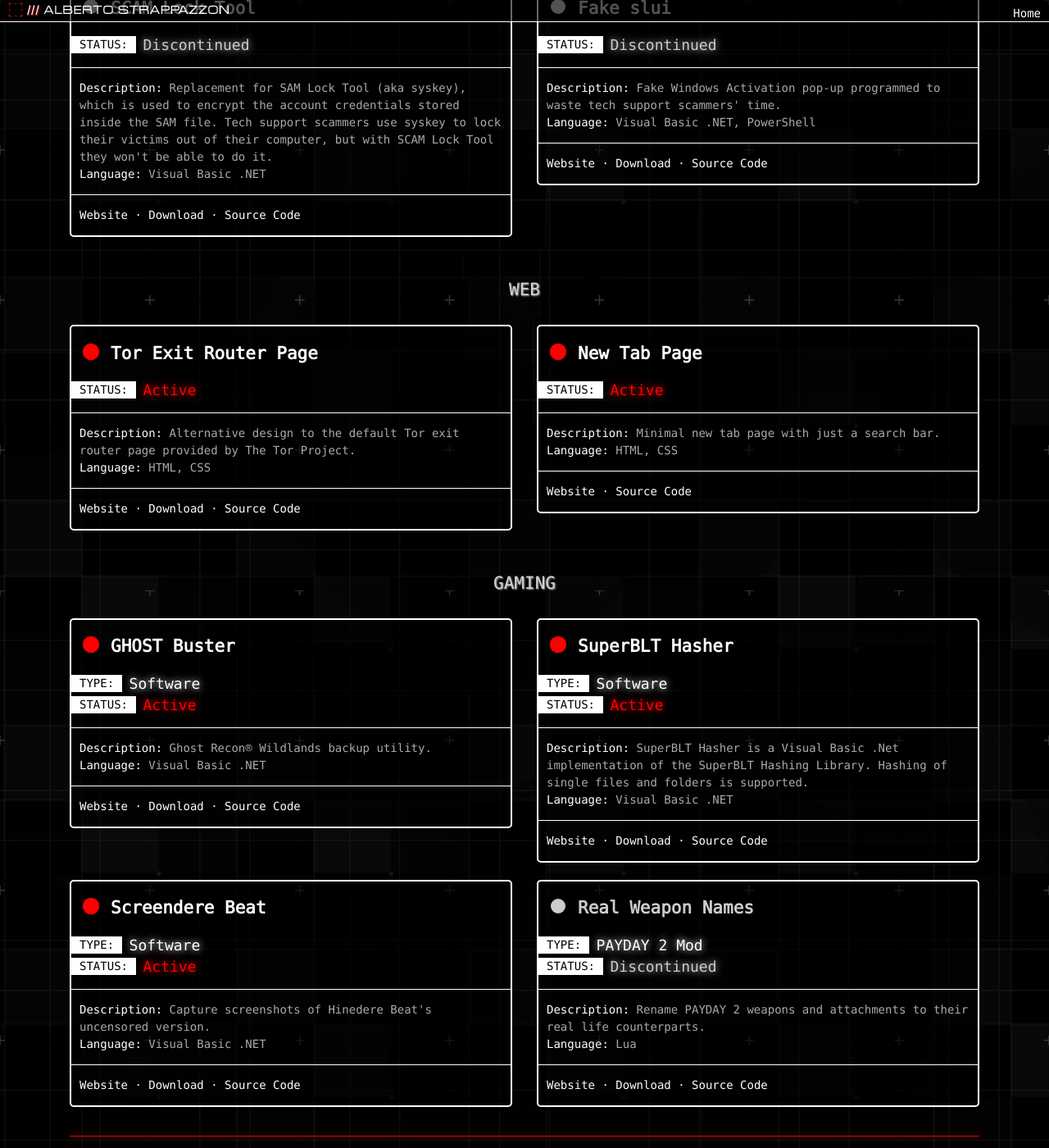
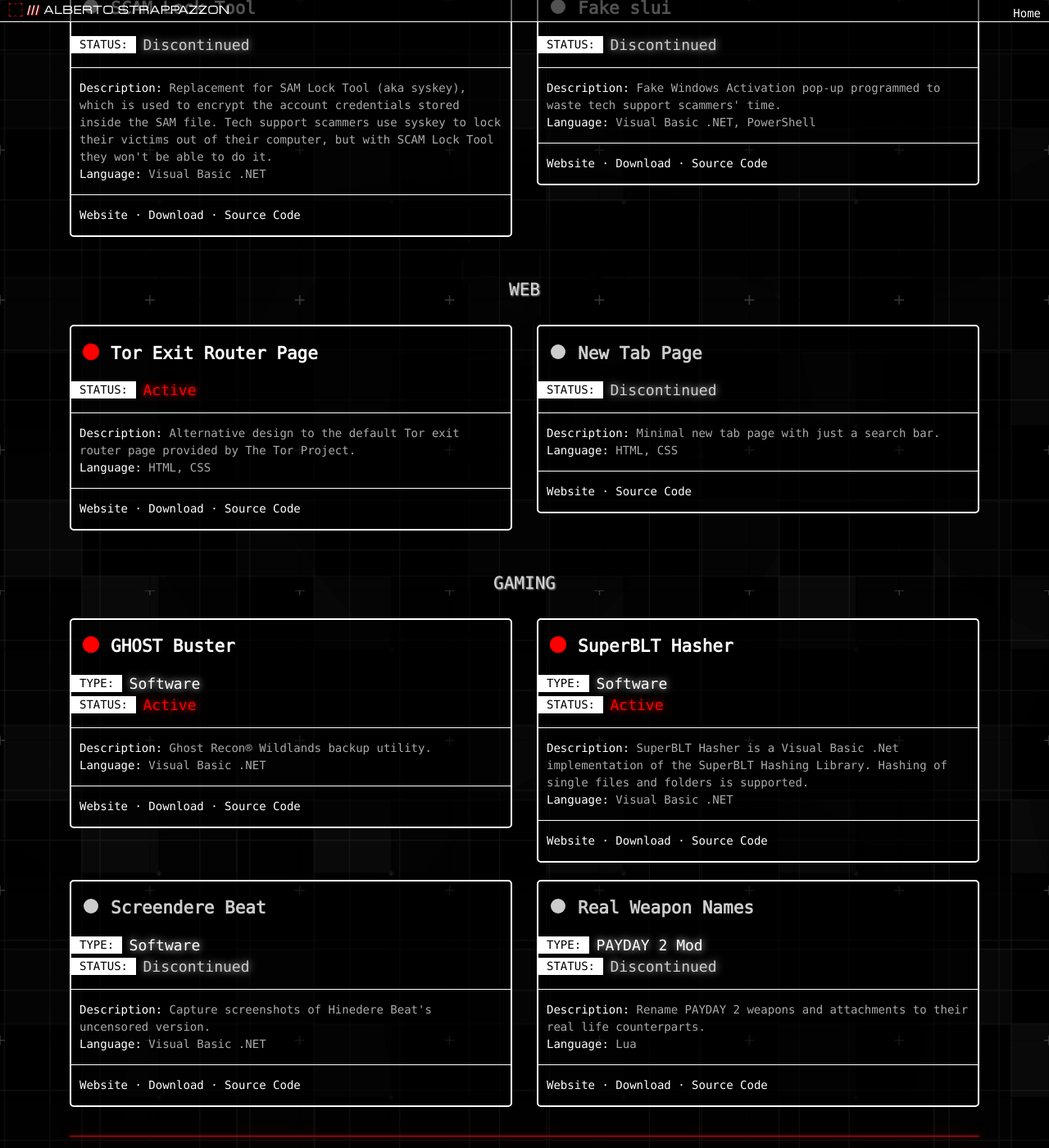
Before and after one commit to Strappazzon/www, a Jekyll site: the page built from pages/projects.html, in a window 1280 px wide and 1400 px high, scrolled down 573 px. Shown: the whole window at 82% size. Built offline with Jekyll 4.4.1, drawn with Linux system fonts in a browser that asks for light colours; some of the changed lines change nothing that is shown.

Commit message:
Change projects status

```diff
--- a/pages/projects.html
+++ b/pages/projects.html
@@ -80,7 +80,7 @@ permalink: /projects/
 		website="/newtab"
 		download=""
 		source="https://github.com/Strappazzon/newtab"
-		active=true
+		active=false
 	%}
 </div>
 
@@ -117,7 +117,7 @@ permalink: /projects/
 		website="/Screendere-Beat"
 		download="https://github.com/Strappazzon/Screendere-Beat/releases"
 		source="https://github.com/Strappazzon/Screendere-Beat"
-		active=true
+		active=false
 	%}
 	{% include cards/machine.html
 		type="PAYDAY 2 Mod"
```
